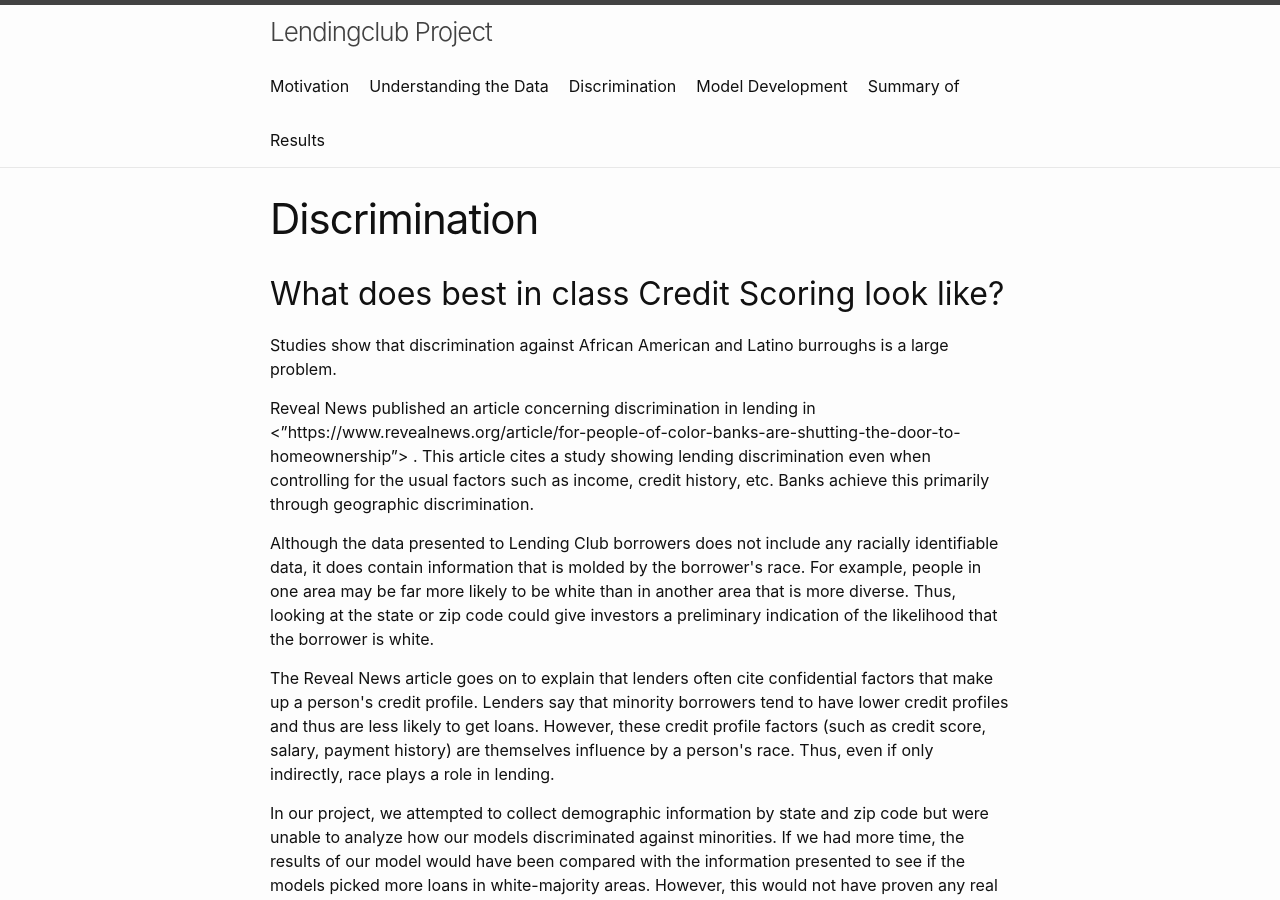
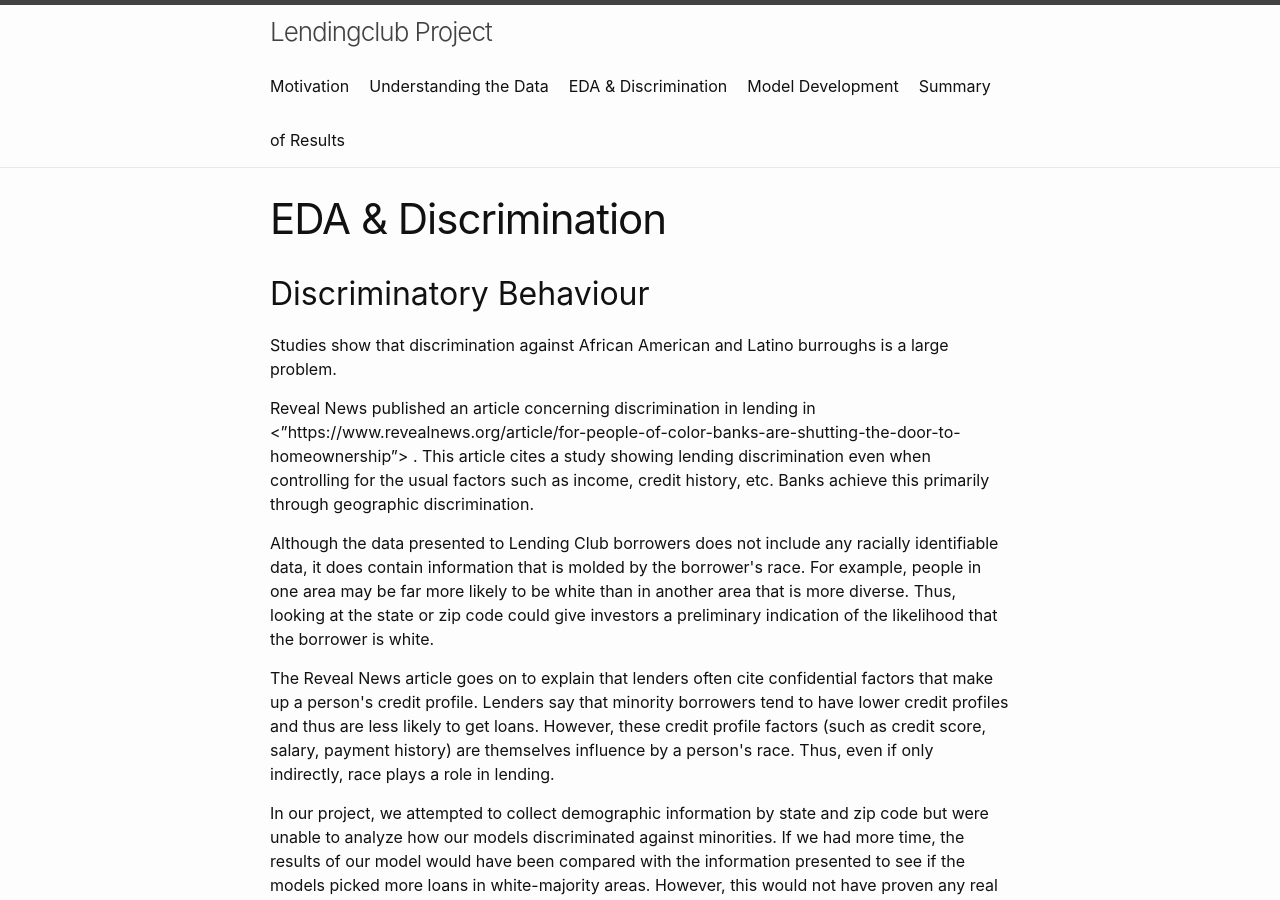
Before and after one commit to junparkh/LendingClub, a Jekyll site: the page built from menu2.md, in a window 1280 px wide and 900 px high. Built offline with Jekyll 4.4.1, drawn with Linux system fonts in a browser that asks for light colours.

Commit message:
Update menu2.md

```diff
--- a/menu2.md
+++ b/menu2.md
@@ -1,9 +1,9 @@
 ---
 layout: page
-title: Discrimination
+title: EDA & Discrimination
 permalink: /menu2/
 ---
-## What does best in class Credit Scoring look like?
+## Discriminatory Behaviour
 
 Studies show that discrimination against African American and Latino burroughs is a large problem.
 
```
